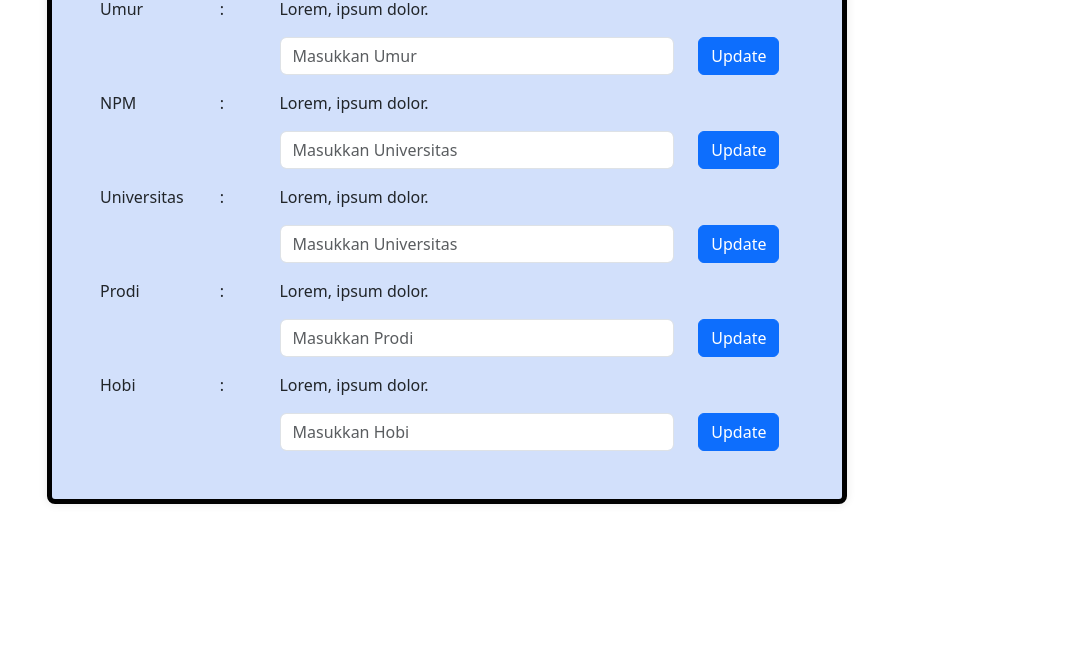
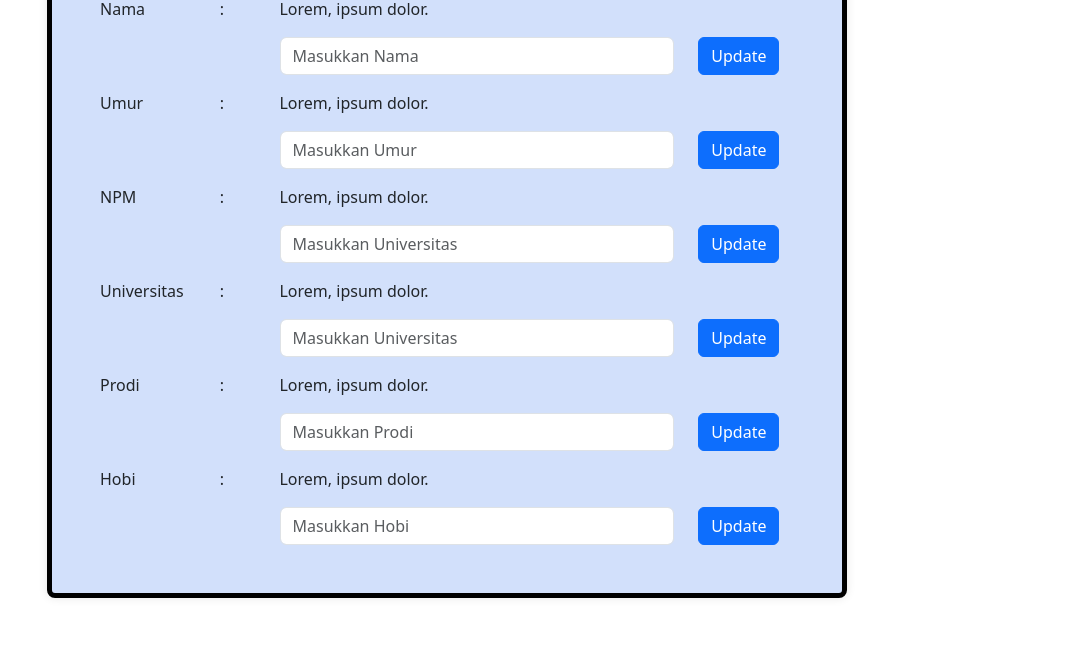
Before and after one commit to yogiefani/FSW2-Chapter2-Tim3, a plain HTML site: page index.html in a window 1280 px wide. Shown: the part 412-1060 px from the top of the page, without its empty margins (193-1280 px from the left). Before the commit the page ends 966 px from the top, so only its background shows below. Drawn offline with nearby package versions, Linux system fonts and the light colour scheme.

Commit message:
feat: add name

```diff
--- a/index.html
+++ b/index.html
@@ -41,7 +41,34 @@
         <h1 class="text-center">Profile</h1>
 
         <!-- name field -->
-        <div></div>
+        <div class="mt-3">
+          <div class="row">
+            <div class="col-2">
+              <label for="name">Nama</label>
+            </div>
+            <div class="col-1">
+              <p>:</p>
+            </div>
+            <div class="col-9"><p id="name">Lorem, ipsum dolor.</p></div>
+          </div>
+
+          <div class="row">
+            <div class="col-3"></div>
+            <div class="col-7">
+              <input
+                class="form-control"
+                type="text"
+                id="name-input"
+                placeholder="Masukkan Nama"
+              />
+            </div>
+            <div class="col-2">
+              <button class="btn btn-primary" onclick="updateName()">
+                Update
+              </button>
+            </div>
+          </div>
+        </div>
 
         <!-- domisil field -->
         <div></div>
--- a/index.js
+++ b/index.js
@@ -109,6 +109,19 @@ function updateHobby() {
   }
 }
 
+function updateName() {
+  const name = document.getElementById("name-input").value;
+  const resultDiv = document.getElementById("name");
+  resultDiv.style.color = "#000";
+
+  if (name) {
+    resultDiv.innerHTML = `<strong>${name}</strong> `;
+  } else {
+    resultDiv.innerHTML = "Harap isi  kolom Nama!";
+    resultDiv.style.color = "#FF0000";
+  }
+}
+
 let navButton = document.getElementById("nav-button");
 let navBody = document.getElementsByClassName("nav-body")[0];
 
```
